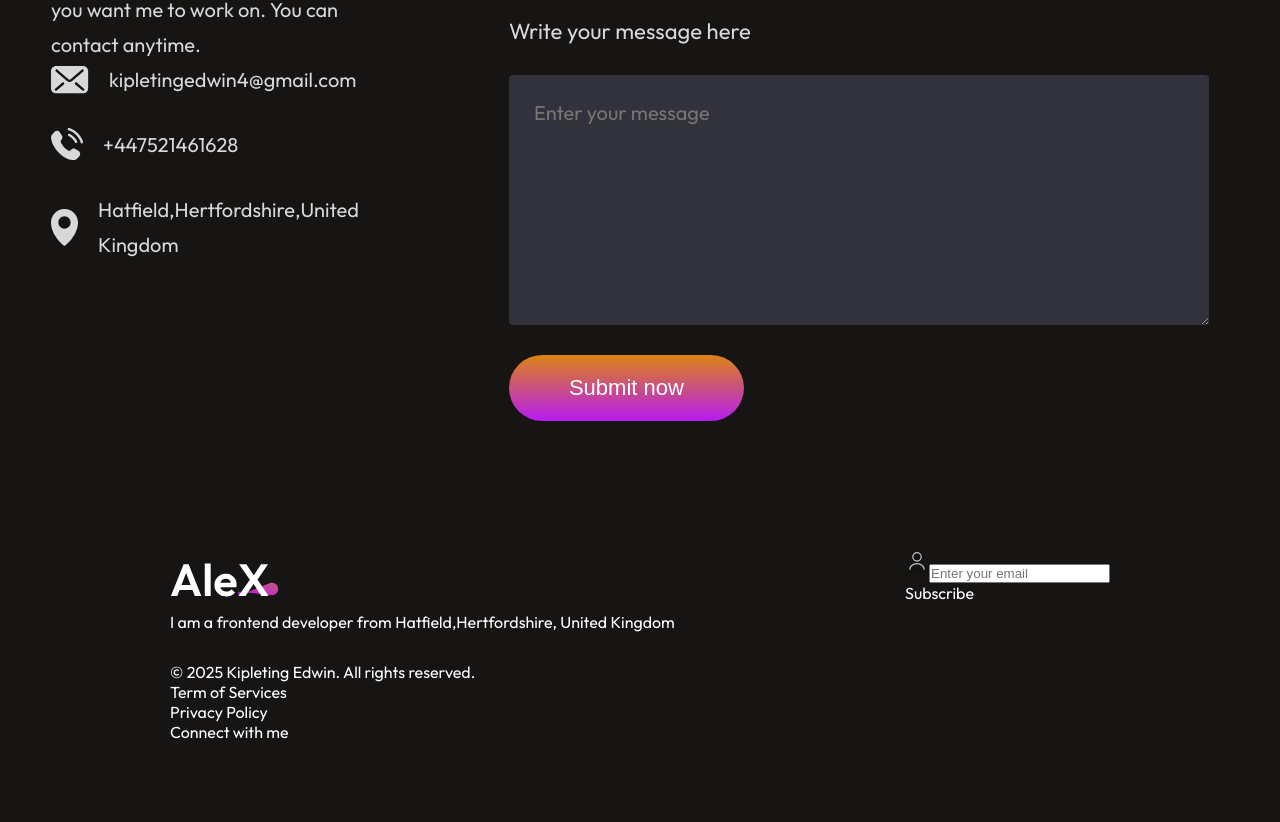
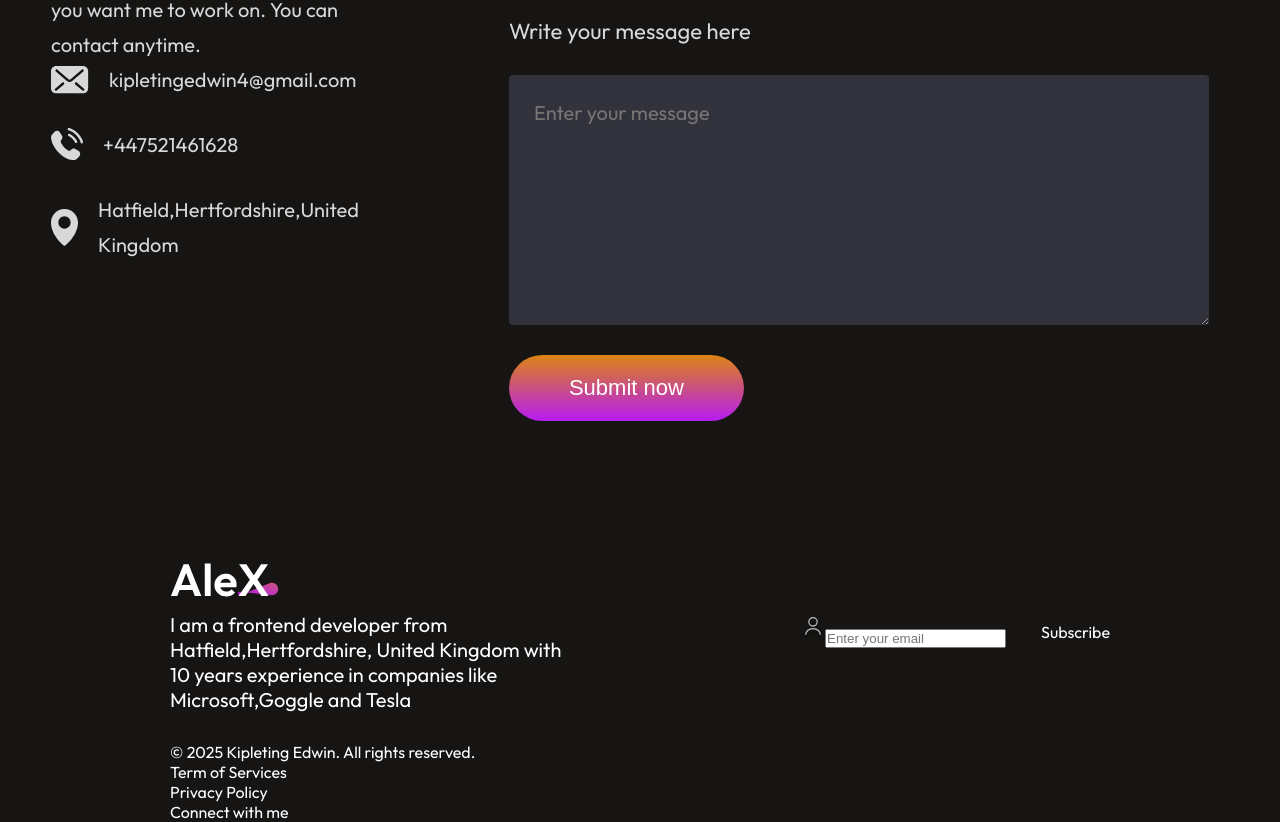
Before and after one commit to KipletingEdwin/kipleting-edwin-portfolio, a React (Vite) app: page / in a window 1280 px wide. Shown: the part 5902-6724 px from the top of the page. Before the commit the page ends 6644 px from the top, so only its background shows below. Built offline with nearby package versions, Linux system fonts and the light colour scheme.

Commit message:
style the footer-top-right

```diff
--- a/src/Components/Footer/Footer.css
+++ b/src/Components/Footer/Footer.css
@@ -9,3 +9,14 @@
     display: flex;
     justify-content: space-between;
 }
+
+.footer-top-left p{
+    font-size: 20px;
+    max-width: 400px;
+}
+
+.footer-top-right{
+    display: flex;
+    align-items: center;
+    gap: 35px;
+}
--- a/src/Components/Footer/Footer.jsx
+++ b/src/Components/Footer/Footer.jsx
@@ -9,7 +9,7 @@ const Footer = () => {
       <div className="footer-top">
         <div className="footer-top-left">
           <img src={footer_logo} alt="footer-logo" />
-          <p> I am a frontend developer from Hatfield,Hertfordshire, United Kingdom</p>
+          <p> I am a frontend developer from Hatfield,Hertfordshire, United Kingdom with 10 years experience in companies like Microsoft,Goggle and Tesla</p>
         </div>
         <div className='footer-top-right'>
           <div className="footer-email-input">
```
